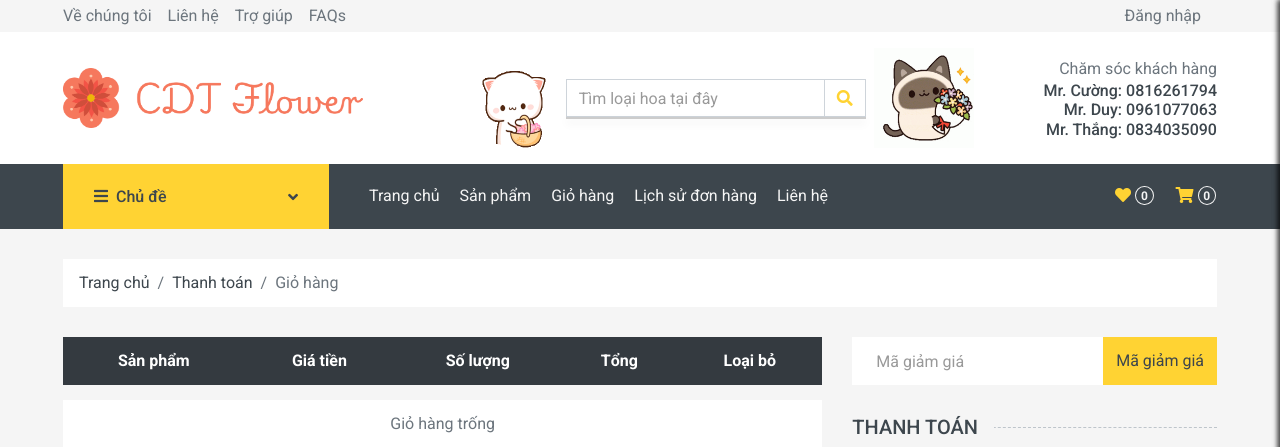
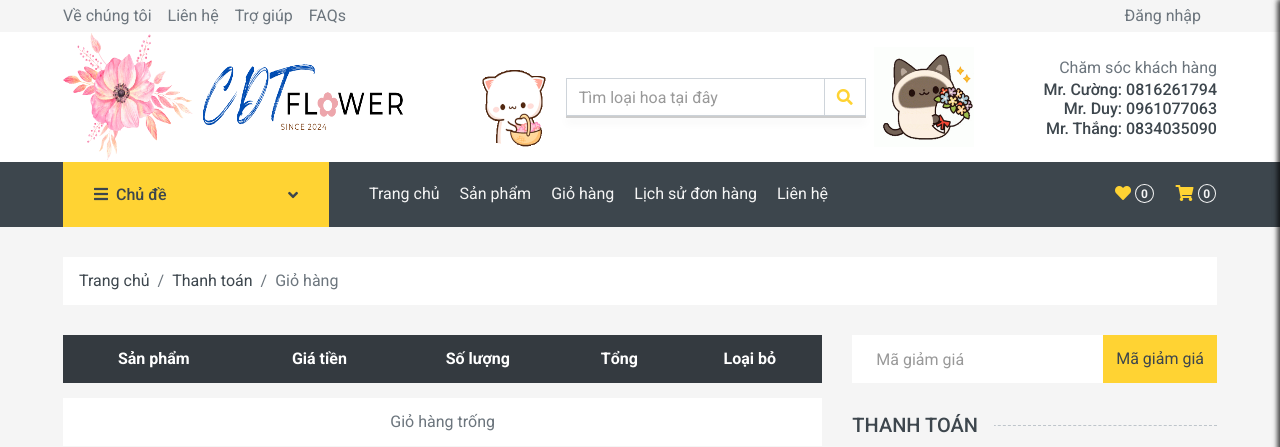
Before and after one commit to quangkuong1109/web_ban_hoa, a PHP site: page /cart.php in a window 1280 px wide. Shown: the top 447 px of the page. Run offline with PHP 8.4, Linux system fonts and the light colour scheme; data comes from the database, SQL or seed files in the repository; data that the repository does not hold is empty; some libraries are stand-ins or nearby versions.

Commit message:
sửa logo

```diff
--- a/header.php
+++ b/header.php
@@ -199,12 +199,16 @@ session_start();
                 </div>
             </div>
         </div>
-        <div class="row align-items-center bg-light py-3 px-xl-5 d-none d-lg-flex">
+        <div class="row align-items-center bg-light px-xl-5 d-none d-lg-flex">
             <div class="col-lg-4">
+                <a href="index.php" class="text-decoration-none me-0">
+                    <img width="130px" height="130px" src="img/logohoa.png">
+                </a>
                 <a href="index.php" class="text-decoration-none">
-                    <img width="300px" height="60px" src="img/icon_logo.png">
+                    <img width="210px" height="90px" src="img/chu.png">
                 </a>
             </div>
+
 
             <!-- Khu vực chứa ảnh GIF đầu, thanh tìm kiếm, và ảnh GIF cuối -->
             <div class="col-lg-4 col-6 d-flex align-items-center" style="position: relative;">
```
Also changed, not shown: img/chu.png (added), img/flower_logo.png (deleted), img/logo.jpg (deleted), img/logohoa.png (added).
